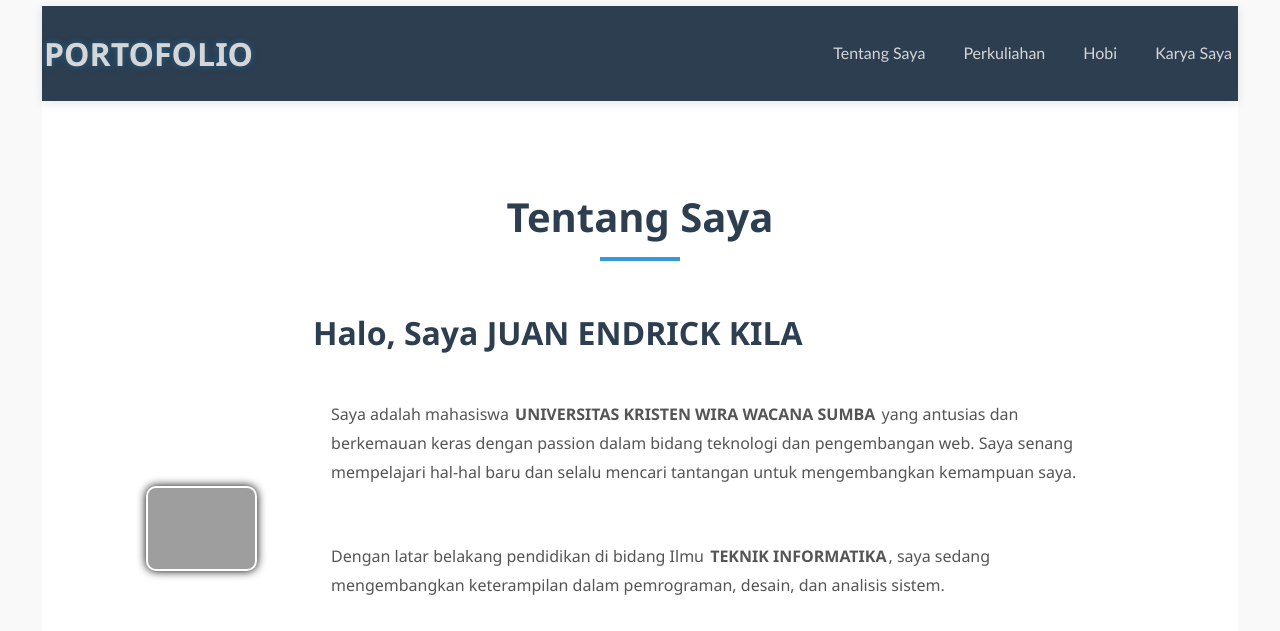
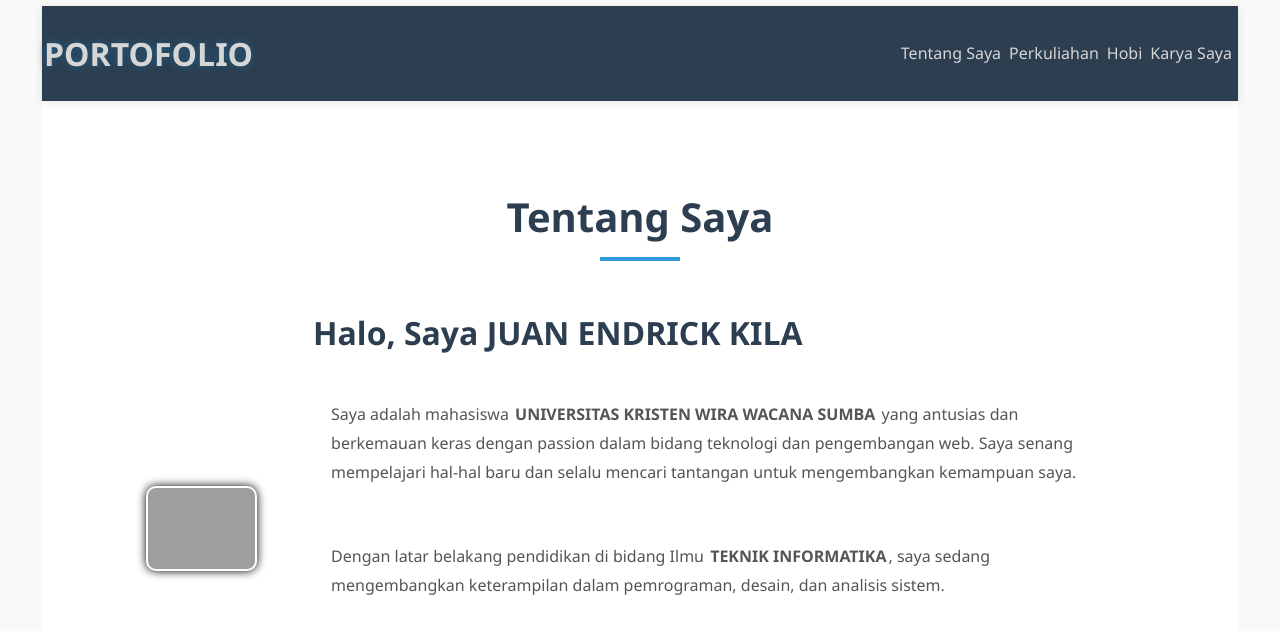
Before and after one commit to JukiL05/portofolio, a plain HTML site: page index.html in a window 1280 px wide. Shown: the top 631 px of the page. Drawn offline with Linux system fonts and the light colour scheme; grey boxes are pictures that could not be loaded.

Commit message:
styles.css

```diff
--- a/styles.css
+++ b/styles.css
@@ -63,7 +63,7 @@ body {
     font-size: 2rem;
     font-weight: bold;
     color: #d6d6d6;
-    text-shadow: 0 0 6px #225e86;
+    text-shadow: 0 0 10px #225e86;
 }
 
 .nav-menu {
@@ -72,14 +72,14 @@ body {
 }
 
 .nav-menu li {
-    margin-left: 30px;
+    fon-family: 'Franklin Gothic Medium;
+    font-size: small
+    display: flex;
 }
 
 .nav-menu a {
     text-decoration: none;
     color: #d6d6d6;
-    font-family: 'Trebuchet MS';
-
     transition: color 0.3s;
 }
 
```
